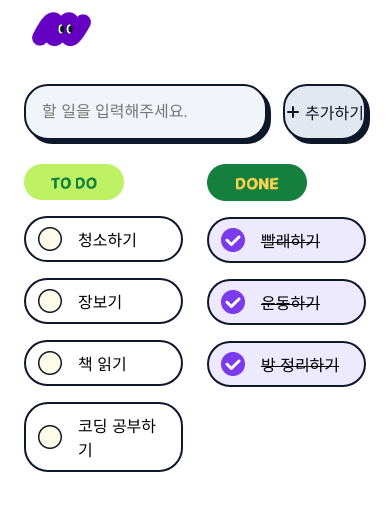
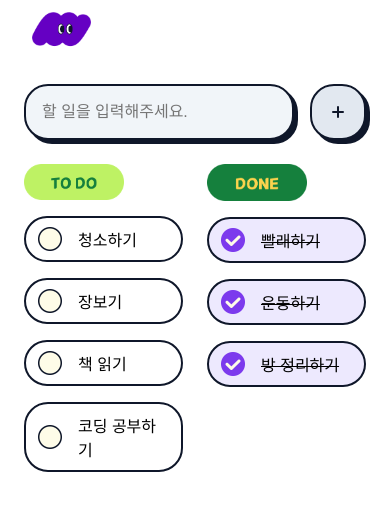
Before and after one commit to kim-ho-seon/do-it-todo, a React (Vite) app: page / in a window 390 px wide. Shown: the top 510 px of the page. Built offline with nearby package versions, Linux system fonts and the light colour scheme.

Commit message:
style: 모바일에서 추가 버튼을 아이콘만 표시

```diff
--- a/src/components/todo/TodoForm.css
+++ b/src/components/todo/TodoForm.css
@@ -61,3 +61,19 @@
   height: 12px;
   border-radius: 2px;
 }
+
+/* Tablet */
+@media (max-width: 1024px) {
+}
+
+/* mobile */
+@media (max-width: 768px) {
+  .todo-form button {
+    width: 56px;
+    flex-shrink: 0;
+  }
+
+  .btn-text {
+    display: none;
+  }
+}
--- a/src/components/todo/TodoForm.tsx
+++ b/src/components/todo/TodoForm.tsx
@@ -23,7 +23,10 @@ function TodoForm({setTodos}:{setTodos:Dispatch<SetStateAction<Todo[]>>}) {
         value={inputValue}
         onChange={(e)=> setInputValue(e.target.value)}
       />
-      <button type="submit"><span className="plus-icon" aria-hidden="true"></span>추가하기</button>
+      <button type="submit" aria-label="추가하기">
+        <span className="plus-icon" aria-hidden="true"></span>
+        <span className="btn-text">추가하기</span>
+      </button>
     </form>
 
   );
```
